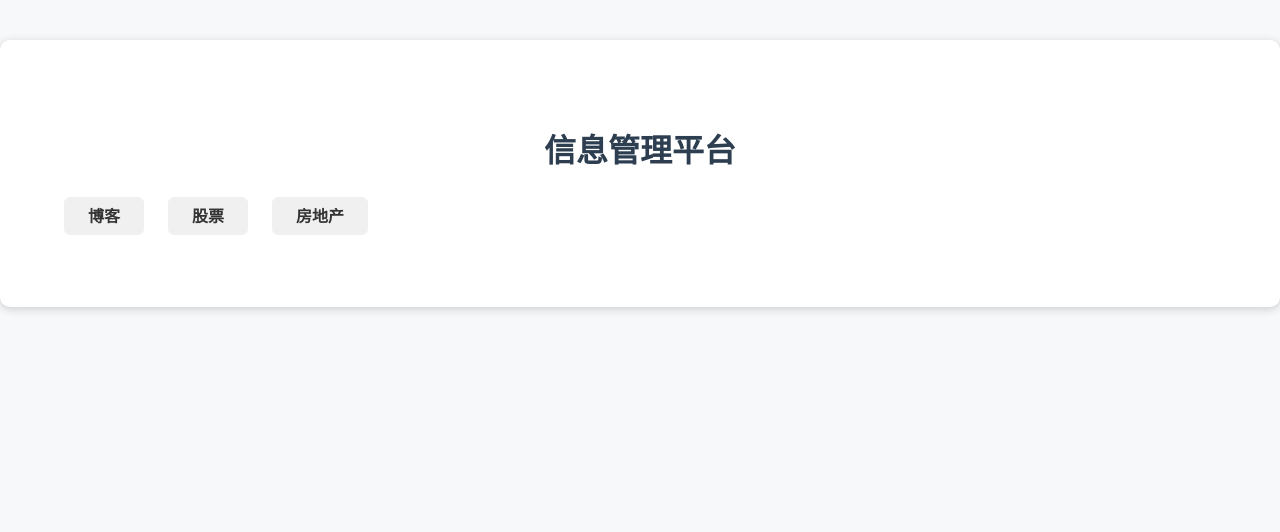
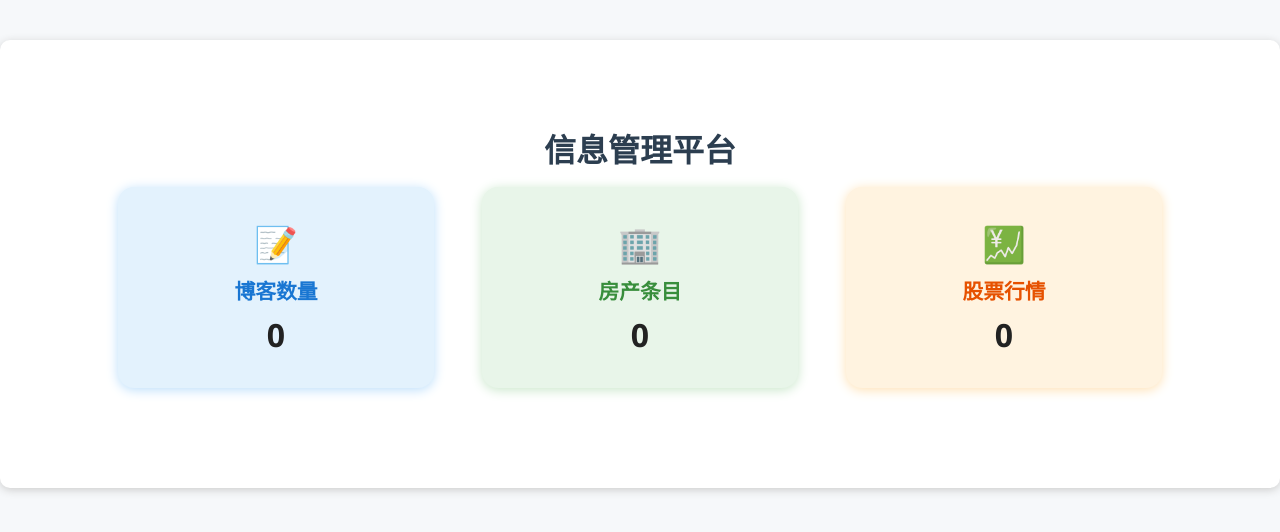
Before and after one commit to hanwang66/django_project, a Django app: page / in a window 1280 px wide. Shown: the top 532 px of the page. Run offline with Django 5.2, Linux system fonts and the light colour scheme; data that the repository does not hold is empty.

Commit message:
show 模块：优化界面展示

```diff
--- a/iproject/urls.py
+++ b/iproject/urls.py
@@ -20,7 +20,17 @@ from django.urls import path, include
 from django.shortcuts import render
 
 def index(request):
-    return render(request, "index.html")
+    from blog.models import Blog
+    from real_estate.models import RealEstate
+    from stock.models import Stock
+    blog_count = Blog.objects.count()
+    realestate_count = RealEstate.objects.count()
+    stock_count = Stock.objects.count()
+    return render(request, "index.html", {
+        "blog_count": blog_count,
+        "realestate_count": realestate_count,
+        "stock_count": stock_count,
+    })
 
 urlpatterns = [
     path('', index, name='index'),
--- a/templates/index.html
+++ b/templates/index.html
@@ -23,30 +23,37 @@
 <body>
   <div class="container">
     <h1 style="margin-bottom: 16px;">信息管理平台</h1>
+    <!-- 数据总览卡片，卡片可点击跳转 -->
+    <div style="display:flex;justify-content:center;gap:48px;margin-bottom:36px;">
+      <a href="/blog/" style="text-decoration:none;">
+        <div style="background:#e3f2fd;border-radius:16px;box-shadow:0 2px 12px #bbdefb;padding:32px 48px;min-width:220px;display:flex;flex-direction:column;align-items:center;transition:box-shadow 0.2s;cursor:pointer;">
+          <span style="font-size:2.2em;">📝</span>
+          <div style="font-size:1.3em;font-weight:700;color:#1976d2;margin-top:8px;">博客数量</div>
+          <div style="font-size:2em;font-weight:800;color:#222;margin-top:8px;">{{ blog_count }}</div>
+        </div>
+      </a>
+      <a href="/real_estate/" style="text-decoration:none;">
+        <div style="background:#e8f5e9;border-radius:16px;box-shadow:0 2px 12px #c8e6c9;padding:32px 48px;min-width:220px;display:flex;flex-direction:column;align-items:center;transition:box-shadow 0.2s;cursor:pointer;">
+          <span style="font-size:2.2em;">🏢</span>
+          <div style="font-size:1.3em;font-weight:700;color:#388e3c;margin-top:8px;">房产条目</div>
+          <div style="font-size:2em;font-weight:800;color:#222;margin-top:8px;">{{ realestate_count }}</div>
+        </div>
+      </a>
+      <a href="/stock/" style="text-decoration:none;">
+        <div style="background:#fff3e0;border-radius:16px;box-shadow:0 2px 12px #ffe0b2;padding:32px 48px;min-width:220px;display:flex;flex-direction:column;align-items:center;transition:box-shadow 0.2s;cursor:pointer;">
+          <span style="font-size:2.2em;">💹</span>
+          <div style="font-size:1.3em;font-weight:700;color:#e65100;margin-top:8px;">股票行情</div>
+          <div style="font-size:2em;font-weight:800;color:#222;margin-top:8px;">{{ stock_count }}</div>
+        </div>
+      </a>
+    </div>
     {% if current_user.is_authenticated %}
       <div style="text-align:center; margin-bottom: 24px;">
         <span style="color:#555;">欢迎，<b>{{ current_user.username }}</b></span>
         <a class="btn" href="/logout" style="margin-left:16px;">登出</a>
       </div>
     {% endif %}
-        <div class="tabs">
-          <ul class="tab-list">
-            <li><a href="/blog/">博客</a></li>
-            <li><a href="/stock/">股票</a></li>
-            <li><a href="/real_estate/">房地产</a></li>
-          </ul>
-        </div>
-        <style>
-        .tabs { margin-top: 32px; }
-        .tab-list { list-style: none; padding: 0; display: flex; gap: 24px; }
-        .tab-list li { display: inline; }
-          .tab-list a { text-decoration: none; padding: 8px 24px; background: #f0f0f0; border-radius: 6px; color: #333; transition: background 0.2s, color 0.2s; }
-          .tab-list a.active, .tab-list a:hover { background: #2980b9; color: #fff; }
-        .tab-content { margin-top: 24px; }
-          .tab-content { display: none; }
-          .tab-content.active { display: block; }
-        </style>
-          <!-- 移除多余的 showTab 脚本 -->
+
     </div>
 </body>
 </html>
```
Also changed, not shown: templates/base/base.html (+23 -10 lines). Lines whose indentation alone changed are shown as unchanged.
